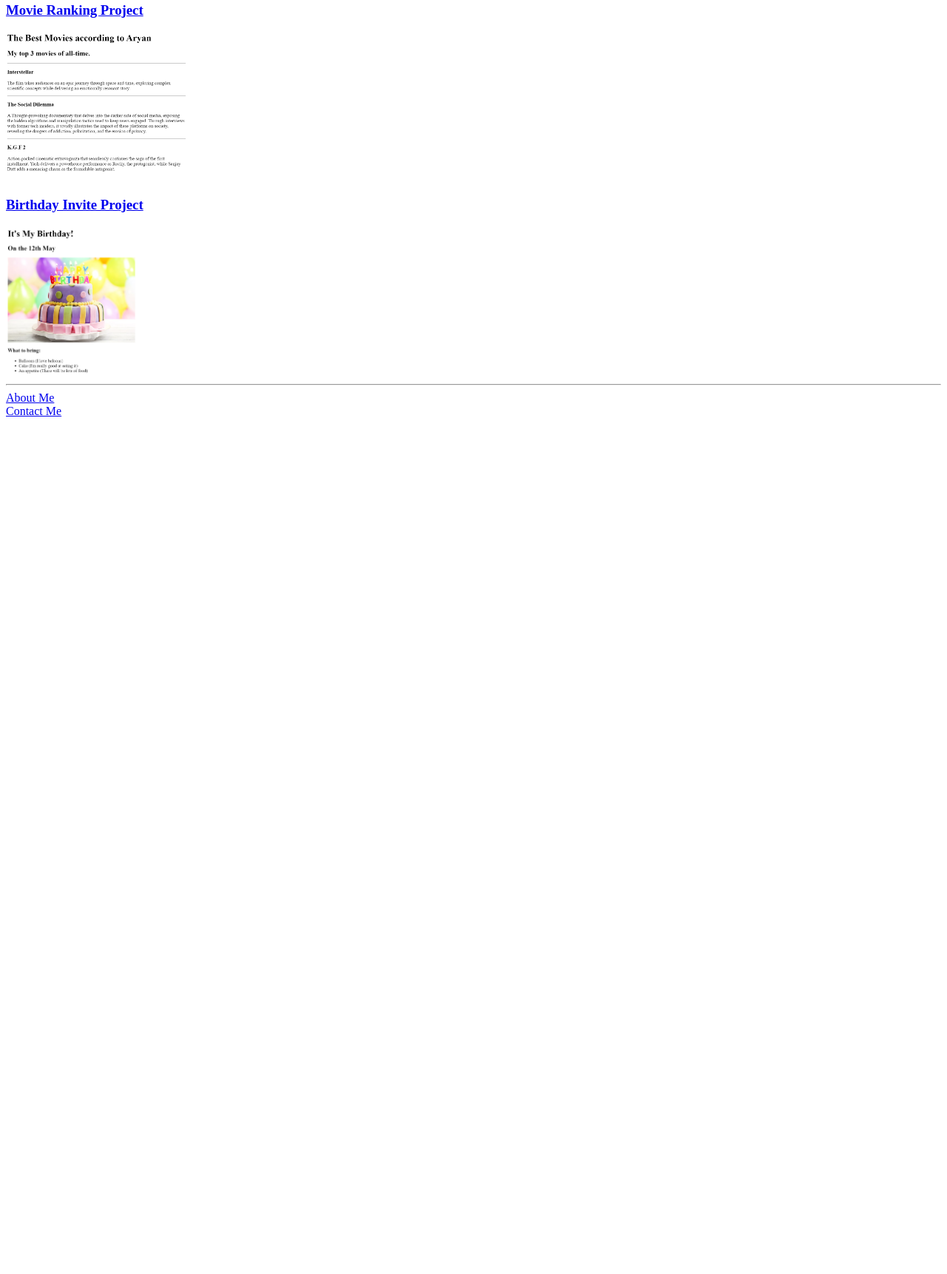
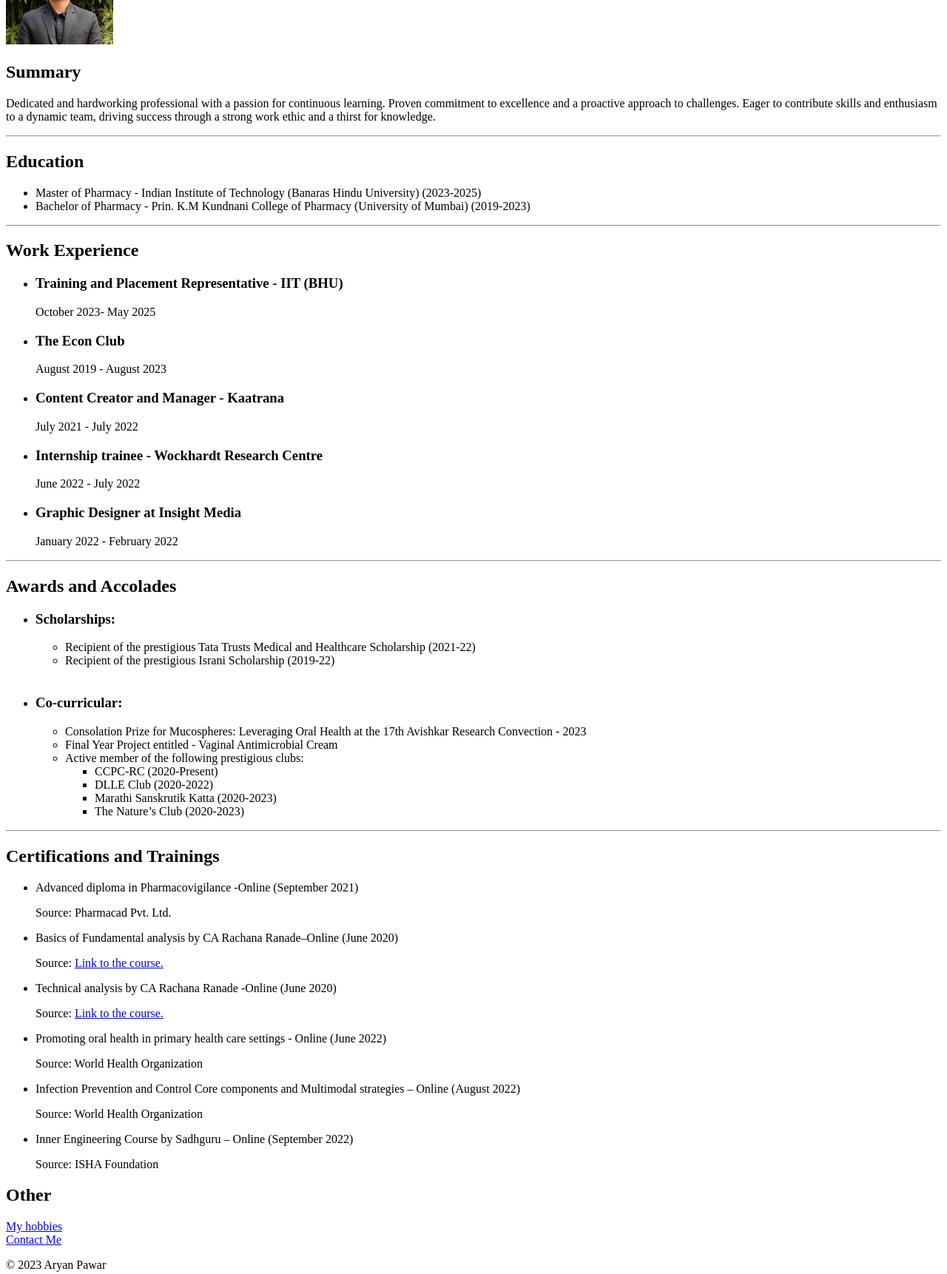
Before and after one commit to Aryoung19/html-portfolio, a plain HTML site: page index.html in a window 1280 px wide. Shown: the part 145-1867 px from the top of the page at 74% size. Before the commit the page ends 800 px from the top, so only its background shows below. Drawn offline with Linux system fonts and the light colour scheme.

Commit message:
Add files via upload

```diff
--- a/index.html
+++ b/index.html
@@ -1,42 +1,91 @@
-<!-- TODO 1: Create the HTML Boilerplate -->
 <!DOCTYPE html>
 <html lang="en-US">
 
 <head>
     <meta charset="UTF-8">
-    <title>Aryan's Portfolio</title>
+    <title>My Resume</title>
 </head>
 
 <body>
-    <h1>Aryan Pawar's Portfolio</h1>
-<h2> I'm a Web developer</h2>
+    <h1> Aryan .A. Pawar </h1>
+    <img src="./resume picture.jpg" height="125" />
+    <h2>Summary</h2>
+    <p>Dedicated and hardworking professional with a passion for continuous learning. Proven commitment to excellence and a proactive approach to challenges. Eager to contribute skills and enthusiasm to a dynamic team, driving success through a strong work ethic and a thirst for knowledge.</p>
+
+    <hr />
+<h2> Education</h2>
+<ul>
+    <li>Master of Pharmacy - Indian Institute of Technology (Banaras Hindu University) (2023-2025)</li>
+<li>Bachelor of Pharmacy - Prin. K.M Kundnani College of Pharmacy (University of Mumbai) (2019-2023)</li>
+</ul>
 
 <hr />
+<h2>Work Experience</h2>
+<ul>
+<li><h3> Training and Placement Representative - IIT (BHU)</h3></li>
+October 2023- May 2025
+<li><h3>The Econ Club</h3></li>
+    August 2019 - August 2023
+<li><h3>Content Creator and Manager - Kaatrana</li></h3>
+July 2021 - July 2022
+<li><h3>Internship trainee - Wockhardt Research Centre</h3></li>
+June 2022 - July 2022
+<li><h3>Graphic Designer at Insight Media</h3></li>
+January 2022 - February 2022
+</ul>
+<hr />
+<h2>Awards and Accolades</h2>
+<ul>
+    <li><h3>Scholarships:</h3>
+        <ul><li>Recipient of the prestigious Tata Trusts Medical and Healthcare Scholarship (2021-22)</li>
+        <li>Recipient of the prestigious Israni Scholarship (2019-22)</li>
+        </ul>
+        <br />
+        <li><h3>Co-curricular:</h3>
+            <ul>
+                <li>Consolation Prize for Mucospheres: Leveraging Oral Health at the 17th Avishkar Research Convection - 2023</li>
+                    <li>Final Year Project entitled - Vaginal Antimicrobial Cream</li>
+                    <li>Active member of the following prestigious clubs:
+                        <ul>
+                            <li>CCPC-RC (2020-Present)</li>
+                            <li>DLLE Club (2020-2022)</li>
+                            <li>Marathi Sanskrutik Katta (2020-2023)</li>
+                            <li>The Nature’s Club (2020-2023)</li>
+                        </ul>
+                    </li>
+                </li>
+            </ul>
+</ul>
+<hr />
+<h2>Certifications and Trainings</h2>
+<ul>
+    <li>Advanced diploma in Pharmacovigilance -Online (September 2021)</li>
+    <p>Source: Pharmacad Pvt. Ltd.</p>
 
-<h3><a href="./public/movie-ranking.html">Movie Ranking Project  </a></h3>
-<img src="./assets/images/SS Movie ranking project.png" height="200" alt="Movie ranking project preview"/>
+    <li>Basics of Fundamental analysis by CA Rachana Ranade–Online (June 2020)</li>
+    <p>Source: <a href="https://www.rachanaranade.com">Link to the course.</a> </p>
 
-<h3><a href="./public/birthday-invite.html"> Birthday Invite Project  </a></h3>
-<img src="./assets/images/SS Birthday project.png" height="200"  alt="Birthday project preview" />
+    <li>Technical analysis by CA Rachana Ranade -Online (June 2020)</li>
+    <p>Source: <a href="https://www.rachanaranade.com">Link to the course.</a></p>
 
-<hr />
-<a href="./public/about.html">About Me</a>
-<br />
-<a href="./public/contact.html">Contact Me</a>
+    <li>Promoting oral health in primary health care settings - Online (June 2022)</li>
+    <p>Source: World Health Organization</p>
 
+    <li>Infection Prevention and Control Core components and Multimodal strategies – Online (August 2022)</li>
+    <p>Source: World Health Organization</p>
+
+    <li>Inner Engineering Course by Sadhguru – Online (September 2022)</li>
+    <p>Source: ISHA Foundation</p>
+</ul>
+
+<h2>Other</h2>
+<a href="./hobbies.html">My hobbies</a> <br />
+<a href="./Contact me.html">Contact Me</a>
+
+<footer>
+    <p>© 2023 Aryan Pawar</p>
+</footer>
 </body>
+
+
 </html>
-
-<!-- TODO 2: Add Your previous projects' HTML into the public folder -->
-
-<!-- TODO 3: Take screenshots of your project previews and add the images to the images folder -->
-
-<!-- TODO 4: Add titles/subtitles etc. -->
-
-<!-- TODO 5: Add a link to the project pages -->
-
-<!-- TODO 6: Add images to show the project previews
-HINT for TODO 6: You can use the height attribute set to 200 to make the image smaller:
-https://developer.mozilla.org/en-US/docs/Web/HTML/Element/img#attr-height -->
-
-<!-- TODO 7: Add the Contact Me and About Me page links -->
```
Also changed, not shown: Contact me.html (added, +6 -0 lines), hobbies.html (added, +9 -0 lines), resume picture.jpg (added).
